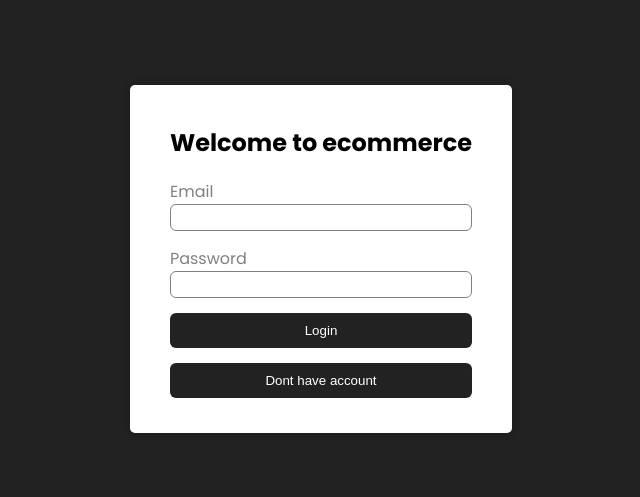
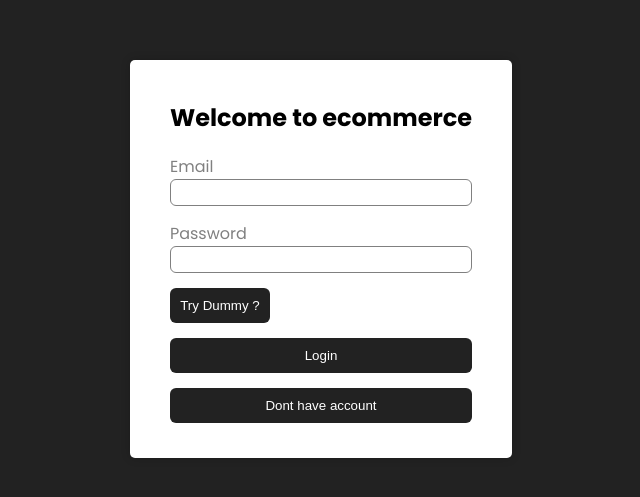
Before and after one commit to Naveen-7000/next-ecommerce-frontend, a Next.js app: page / in a window 1280 px wide. Shown: the part 141-638 px from the top of the page, without its empty margins (319-959 px from the left). Built offline with nearby package versions, Linux system fonts and the light colour scheme; no server answers; the database is empty.

Commit message:
Dummy account for the recruiters added

```diff
--- a/pages/login.js
+++ b/pages/login.js
@@ -25,6 +25,12 @@ const LoginPage = () => {
     setPinCode('');
     setCountry('');
     setPassword('');
+  }
+
+  const handleDummy = (e)=>{
+    e.preventDefault();
+    setEmail('navinbhusare97n@gmail.com');
+    setPassword('8827846437Nb@');
   }
 
   const handleRegister = async(e) => {
@@ -78,8 +84,9 @@ const LoginPage = () => {
             <Label>Password</Label>
             <Input type="password" value={password} onChange={(e)=>setPassword(e.target.value)} />
           </FormGroup>
+              <ButtonDummy  onClick={(e)=>handleDummy(e)}>Try Dummy ?</ButtonDummy>
           {
-            fieldsRequired && <p style={{color:"red", marginTop:-10}}>All fields are required</p>
+            fieldsRequired && <p style={{color:"red", marginTop:-5}}>All fields are required</p>
           }
           {
             loading ? <Button disabled>Loading...</Button> : <Button type="submit">Login</Button>
@@ -177,4 +184,15 @@ const Button = styled.button`
   margin-bottom:15px;
 `;
 
+const ButtonDummy = styled.button`
+  background-color: #222222;
+  width:100px ;
+  color: white;
+  border: none;
+  border-radius: 6px;
+  padding: 10px;
+  cursor: pointer;
+  margin-bottom:15px;
+`;
+
 export default LoginPage;
```
Also changed, not shown: pages/cart.js (+9 -3 lines).
